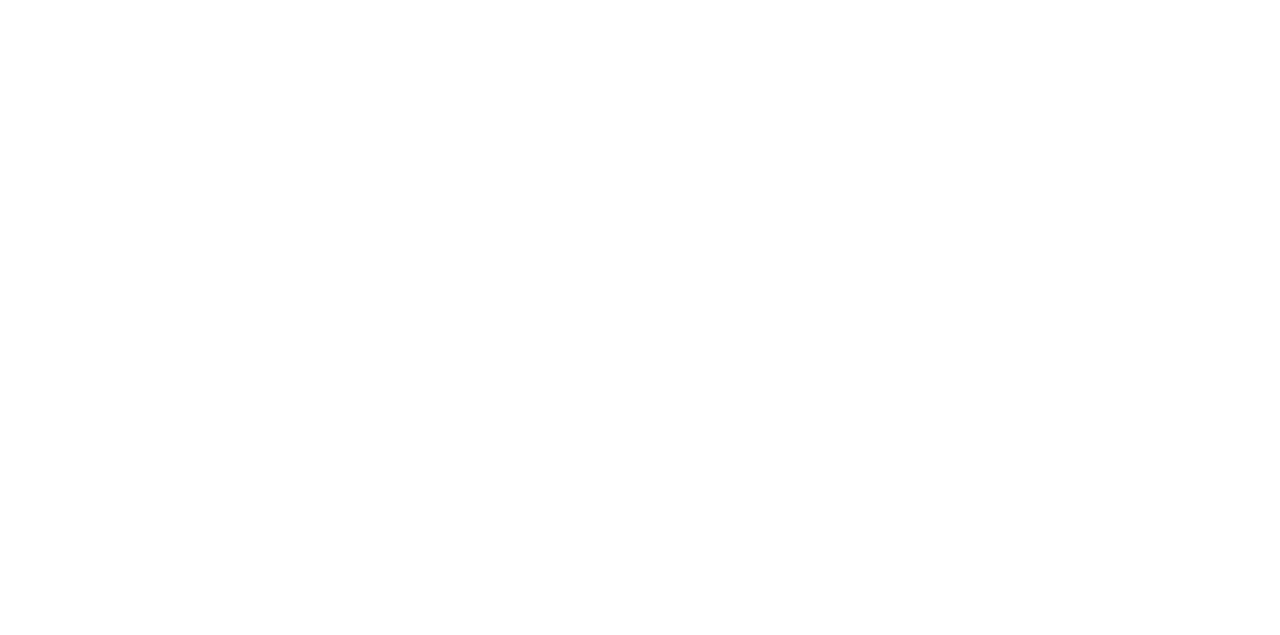
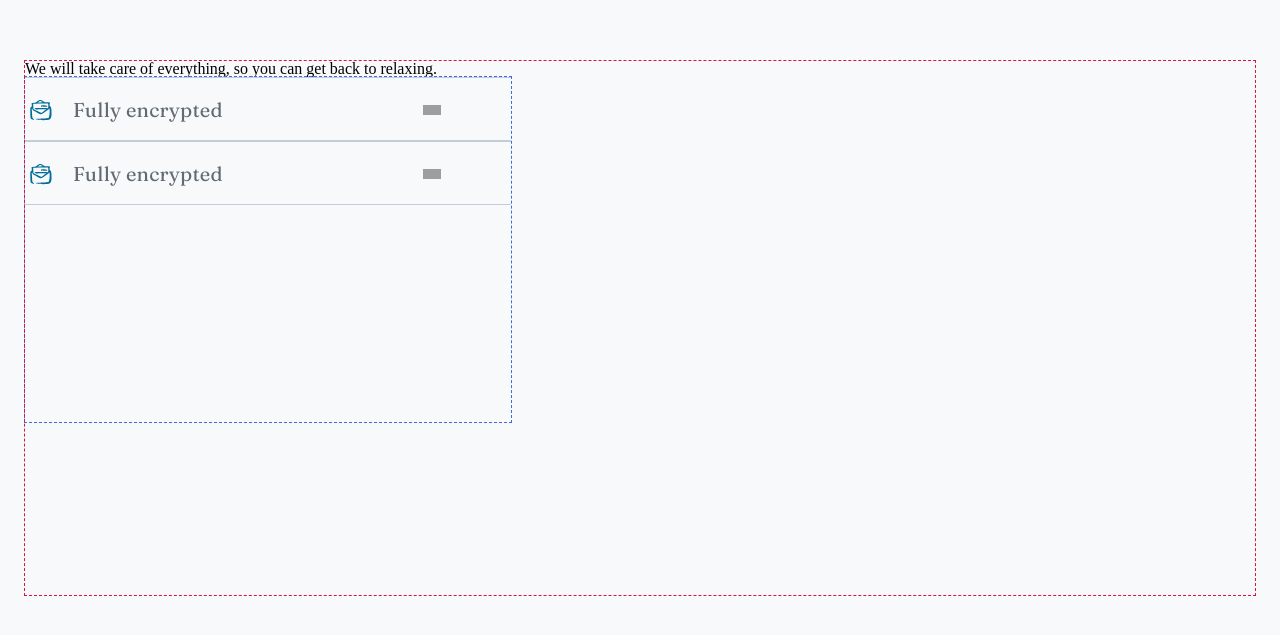
Before and after one commit to mash9000/whirl-learn-project, a React (Vite) app: page / in a window 1280 px wide. Shown: the part 1375-2010 px from the top of the page. Before the commit the page ends 1236 px from the top, so only its background shows below. Built offline with nearby package versions, Linux system fonts and the light colour scheme; grey boxes are pictures that could not be loaded.

Commit message:
feat: наброски аккордеона готовы

```diff
--- /dev/null
+++ b/src/components/BlockOfPromises.tsx
@@ -0,0 +1,49 @@
+import '../styles/block-of-promises/block-of-promises.scss';
+import '../styles/block-of-promises/__accordion/block-of-promises__accordion.scss';
+import '../styles/block-of-promises/__accordion/__item/block-of-promises__accordion__item.scss';
+import '../styles/block-of-promises/__accordion/__item/__img/block-of-promises__accordion__item__img.scss';
+import '../styles/block-of-promises/__accordion/__item/__heading/block-of-promises__accordion__item__heading.scss';
+import '../styles/block-of-promises/__accordion/__item/__checkbox/block-of-promises__accordion__item__checkbox.scss';
+import '../styles/block-of-promises/__accordion/__item/__p/block-of-promises__accordion__item__p.scss';
+import '../styles/block-of-promises/__cover/block-of-promises__cover.scss';
+
+export const BlockOfPromises = () => {
+    return (
+        <div className='block-of-promises__cover'>
+            <div className='block-of-promises'>
+                <h3 className='block-of-promise__heading'>We will take care of
+                    everything, so you can get back to relaxing.</h3>
+                <div className='block-of-promises__accordion'>
+                    <div className='block-of-promises__accordion__item'>
+                        <img alt='post image'
+                             src='../../public/images/accordion-items/post.svg'
+                             className='block-of-promises__accordion__item__img'/>
+                        <h6 className='block-of-promises__accordion__item__heading'>Fully
+                            encrypted</h6>
+                        <input
+                            className='block-of-promises__accordion__item__checkbox'
+                            type='checkbox'/>
+                        <p className='block-of-promises__accordion__item__p'>Lorem
+                            ipsum dolor sit amet, consectetur adipiscing
+                            elit, sed do eiusmod tempor incididunt ut labore et
+                            dolore magna aliqua.</p>
+                    </div>
+                    <div className='block-of-promises__accordion__item'>
+                        <img alt='post image'
+                             src='../../public/images/accordion-items/post.svg'
+                             className='block-of-promises__accordion__item__img'/>
+                        <h6 className='block-of-promises__accordion__item__heading'>Fully
+                            encrypted</h6>
+                        <input
+                            className='block-of-promises__accordion__item__checkbox'
+                            type='checkbox'/>
+                        <p className='block-of-promises__accordion__item__p'>Lorem
+                            ipsum dolor sit amet, consectetur adipiscing
+                            elit, sed do eiusmod tempor incididunt ut labore et
+                            dolore magna aliqua.</p>
+                    </div>
+                </div>
+            </div>
+        </div>
+    )
+}
--- a/src/components/WhirlMainComponent.tsx
+++ b/src/components/WhirlMainComponent.tsx
@@ -6,6 +6,7 @@
 import {TrustedCompanies} from "./TrustedCompanies.tsx";
 import {FactCard} from "./FactCard.tsx";
 import type {IFactCard} from "../model/interfaces/IFactCard.ts";
+import {BlockOfPromises} from "./BlockOfPromises.tsx";
 
 export const WhirlMainComponent = () => {
     return (
@@ -21,6 +22,7 @@
                     <FactCard key={card.getTitle()} factData={card}/>
                 )}
             </div>
+            <BlockOfPromises/>
         </>
     )
 }
--- a/src/styles/_colors.scss
+++ b/src/styles/_colors.scss
@@ -2,4 +2,7 @@
         soft-blue: #0070A0,
         gray-text: #33383F,
         black-text: #1F1F1F,
+        pale-blue: #F7F9FA,
+        accordion-item-border: #C2CDD8,
+        accordion-ittem-heading-non-active: #626A72
 );
--- /dev/null
+++ b/src/styles/block-of-promises/__accordion/__item/__checkbox/block-of-promises__accordion__item__checkbox.scss
@@ -0,0 +1,16 @@
+.block-of-promises__accordion__item__checkbox {
+  -webkit-appearance: none;
+  -moz-appearance: none;
+  appearance: none;
+  width: 30px;
+  height: 30px;
+  background: url(../../../../public/images/accordion-items/vector.svg) no-repeat center center;
+  background-size: 18px 10px;
+  cursor: pointer;
+
+  &:checked ~ .block-of-promises__accordion__item__p {
+    height: 72px;
+    display: inline;
+    transition: 1s;
+  }
+}
--- /dev/null
+++ b/src/styles/block-of-promises/__accordion/__item/__heading/block-of-promises__accordion__item__heading.scss
@@ -0,0 +1,20 @@
+@use 'sass:map';
+@use '../../../../colors' as color;
+
+@font-face {
+  font-family: "Fraunces Regular";
+  font-style: normal;
+  font-weight: 400;
+  src: url(/public/fonts/Frauncess/Fraunces-Regular.ttf);
+}
+
+.block-of-promises__accordion__item__heading {
+  font: {
+    family: "Fraunces Regular";
+    size: 20px;
+  }
+  line-height: 25.2px;
+  letter-spacing: .2px;
+  color: map.get(color.$colors, 'accordion-ittem-heading-non-active');
+  margin-left: 16px;
+}
--- /dev/null
+++ b/src/styles/block-of-promises/__accordion/__item/__img/block-of-promises__accordion__item__img.scss
@@ -0,0 +1,4 @@
+.block-of-promises__accordion__item__img {
+  width: 32px;
+  height: 32px;
+}
--- /dev/null
+++ b/src/styles/block-of-promises/__accordion/__item/__p/block-of-promises__accordion__item__p.scss
@@ -0,0 +1,7 @@
+.block-of-promises__accordion__item__p {
+  grid-column: 2 / 4;
+  max-height: 0;
+  overflow: hidden;
+  transition: max-height 0.3s ease;
+  margin: 0;
+}
--- /dev/null
+++ b/src/styles/block-of-promises/__accordion/__item/block-of-promises__accordion__item.scss
@@ -0,0 +1,21 @@
+@use 'sass:map';
+@use '../../../colors' as color;
+
+.block-of-promises__accordion__item {
+  width: inherit;
+  height: 64px;
+  box-sizing: border-box;
+  border-top: 1px solid map.get(color.$colors, 'accordion-item-border');
+  border-bottom: 1px solid map.get(color.$colors, 'accordion-item-border');
+  display: grid;
+  grid-template: 64px / 32px 356px 18px;
+  align-items: center;
+
+  &:has(.block-of-promises__accordion__item__checkbox:checked) {
+    .block-of-promises__accordion__item__p {
+      max-height: 72px;
+    }
+    margin-bottom: 72px;
+    transition: max-height 0.3s ease;
+  }
+}
--- /dev/null
+++ b/src/styles/block-of-promises/__accordion/block-of-promises__accordion.scss
@@ -0,0 +1,9 @@
+.block-of-promises__accordion {
+  width: 486px;
+  height: 345px;
+  display: flex;
+  flex-direction: column;
+  transition: max-height 0.3s ease;
+
+  outline: 1px dashed royalblue;
+}
--- /dev/null
+++ b/src/styles/block-of-promises/__cover/block-of-promises__cover.scss
@@ -0,0 +1,12 @@
+@use 'sass:map';
+@use '../../colors' as color;
+
+.block-of-promises__cover {
+  margin-top: 120px;
+  width: 100%;
+  height: 694px;
+  background-color: map.get(color.$colors, 'pale-blue');
+  display: flex;
+  align-items: center;
+  justify-content: center;
+}
--- /dev/null
+++ b/src/styles/block-of-promises/block-of-promises.scss
@@ -0,0 +1,6 @@
+.block-of-promises {
+  width: 1230px;
+  height: 534px;
+
+  outline: 1px dashed crimson;
+}
```
Also changed, not shown: public/images/accordion-items/post.svg (added), public/images/accordion-items/vector.svg (added).
